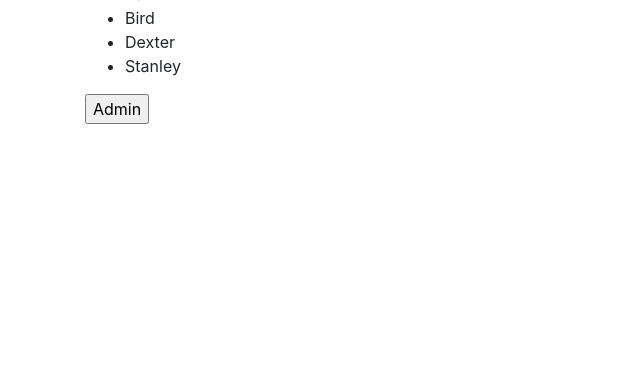
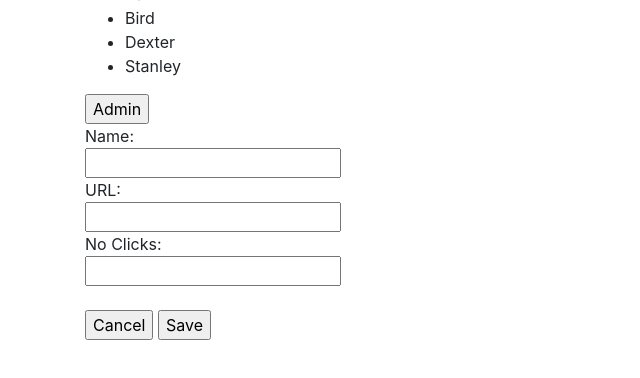
Before and after one commit to tstrain199/frontend-nanodegree-cat-clicker, a plain HTML site: page 6/index.html in a window 1280 px wide. Both pictures are taken after a click on the button "Admin". Shown: the part 42-420 px from the top of the page, without its empty margins (0-640 px from the left). Drawn offline with nearby package versions, Linux system fonts and the light colour scheme.

Commit message:
Displays and Hides Admin menu

```diff
--- a/6/index.html
+++ b/6/index.html
@@ -30,7 +30,7 @@
                 <input type="text" name="Clicks">
               </form>
               <br>
-              <button type="button" id="cancel">Cancel</button> <button type="button" id="save">Save</button>
+              <button type="button" id="cancelButton">Cancel</button> <button type="button" id="saveButton">Save</button>
           </div>
           </div>
         </div>
--- a/6/js/app.js
+++ b/6/js/app.js
@@ -50,7 +50,22 @@
 
     addCount: function(num) {
       model.addCount(num);
+    },
+
+    displayAdmin: function() {
+      model.displayAdmin = true;
+      view.renderAdmin();
+    },
+
+    hideAdmin: function() {
+      model.displayAdmin = false;
+      view.renderAdmin();
+    },
+
+    getAdmin: function() {
+      return model.displayAdmin;
     }
+
   };
 
   var view = {
@@ -75,9 +90,12 @@
       };
 
       // set listener for admin button
-      var w = document.getElementById("adminButton");
-      w.addEventListener('click', octopus.displayAdmin);
-    },
+  var w = document.getElementById("adminButton");
+    w.addEventListener('click', octopus.displayAdmin);
+      // set lintener for cancel button
+  var v = document.getElementById("cancelButton");
+    v.addEventListener('click', octopus.hideAdmin);
+  },
 
     render: function(num){
       var d = octopus.getCatz();
@@ -87,10 +105,14 @@
       $('.col-10 img').attr('src', d[num].pic);
     },
 
-    hideAdmin: function(){
-      $('.forms').hide();
+    renderAdmin: function() {
+      if (octopus.getAdmin()){
+        $('.forms').css('display', 'inherit');
+      } else {
+        $('.forms').css('display', 'none');
+      }
     }
+  };
 
-  };
   octopus.init();
   //view.hideAdmin();
```
